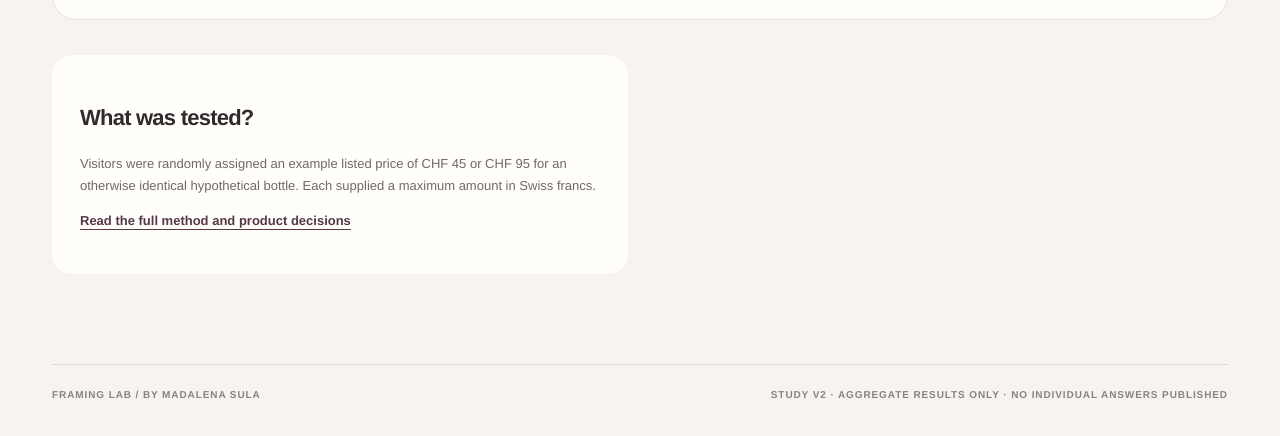
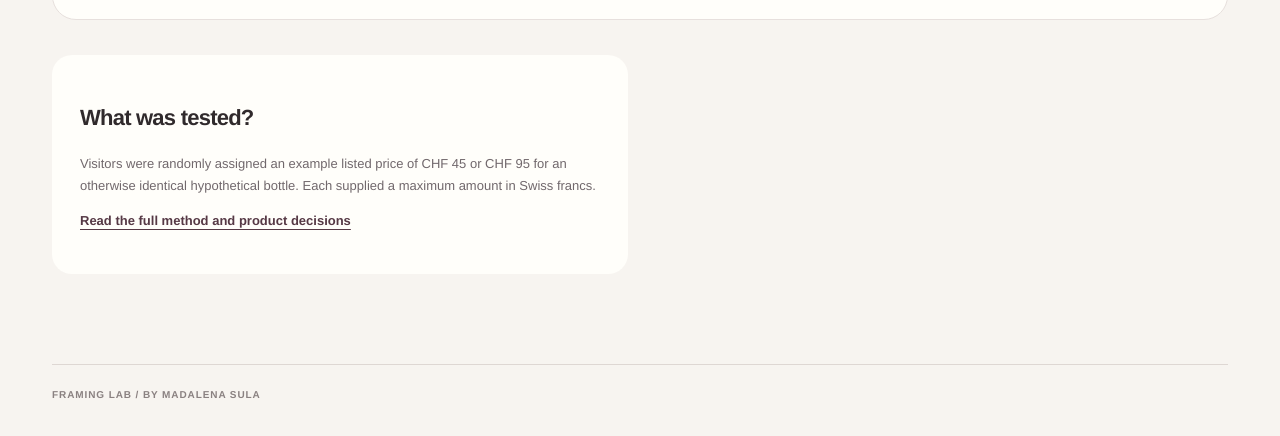
Before and after one commit to madalenasula/framing-lab, a website: page results.html in a window 1280 px wide. Shown: the part 750-1186 px from the top of the page. Drawn offline with Linux system fonts and the light colour scheme; no server answers.

Commit message:
Simplify footer content in results.html
Removed the additional text from the footer.

```diff
--- a/results.html
+++ b/results.html
@@ -86,7 +86,7 @@
         </article>
       </section>
     </main>
-    <footer class="footer"><span>FRAMING LAB / BY MADALENA SULA</span><span>Study v2 · Aggregate results only · No individual answers published</span></footer>
+    <footer class="footer"><span>FRAMING LAB / BY MADALENA SULA</span></footer>
   </div>
   <script src="config.js"></script>
   <script src="assets/results.js" defer></script>
```
